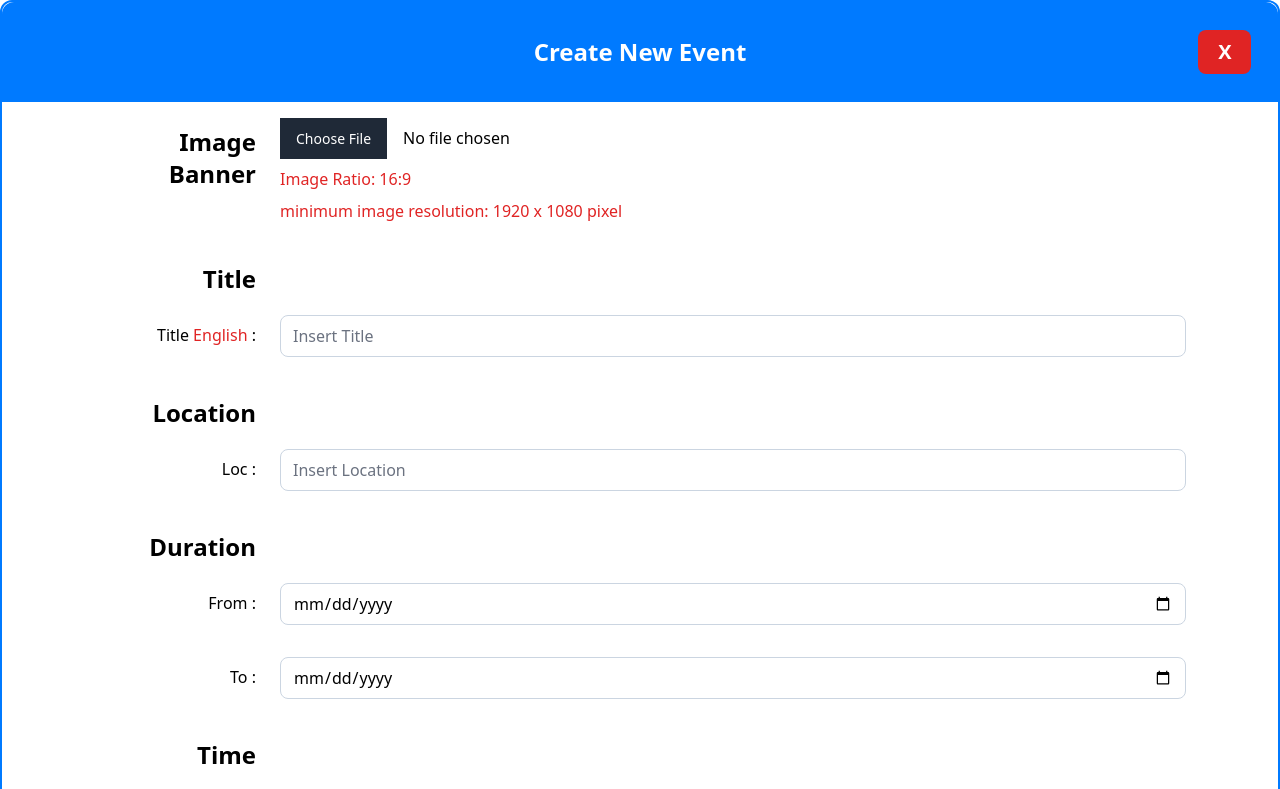
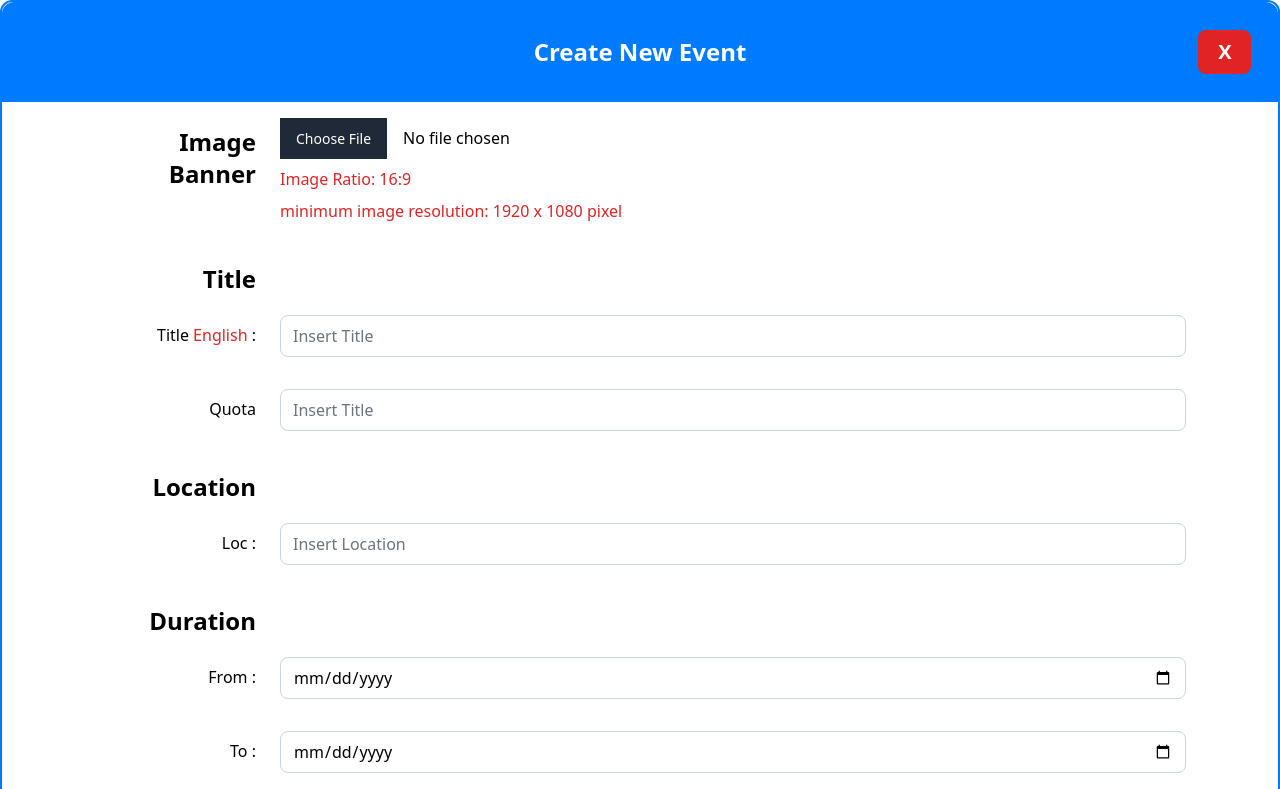
Before and after one commit to fikriymnn/askcreative, a Next.js app: page /dashboardAdmin/events/create in a window 1280 px wide. Shown: the top 789 px of the page. Built offline with nearby package versions, Linux system fonts and the light colour scheme; no server answers; sample sign-in values are in the browser's storage.

Commit message:
register event

```diff
--- a/src/app/dashboardAdmin/events/create/page.jsx
+++ b/src/app/dashboardAdmin/events/create/page.jsx
@@ -44,6 +44,7 @@ function CreateEvent() {
   const [timeFrom, setTimeFrom] = useState("");
   const [timeTo, setTimeTo] = useState("");
   const [desIng, setDesIng] = useState("");
+  const [quota, setQuota] = useState();
 
 
   const [parsedDateFrom, setParsedDateFrom] = useState("");
@@ -145,11 +146,13 @@ function CreateEvent() {
 
  const addData = async (e) => {
     e.preventDefault();
+
     var today = new Date();
     var date = today.getDate() + " " + format(today, "MMMM yyyy");
-    const docRef = await addDoc(collection(db, "events"), {
+     const numericalQuota = Number(quota);
+    // Add full data to the 'events' collection
+    const eventDocRef = await addDoc(collection(db, "events"), {
         titleEnglish: titleIng,
-
         durationFrom: parsedDateFrom,
         durationTo: parsedDateTo,
         durationFromValue: durationFrom,
@@ -157,14 +160,36 @@ function CreateEvent() {
         timeFrom: timeFrom,
         timeTo: timeTo,
         descriptionEnglish: desIng,
-
         createdAt: today,
         img: downloadURL,
         date: date,
         content: data,
         location: location,
         feeRupiah: feeRupiah,
+        quota:numericalQuota,
+    });
 
+    // Add subset data to the 'galleries' collection
+    const galleryDocRef = await addDoc(collection(db, "galleries"), {
+        title: titleIng,  // Assuming titleEnglish should be used for galleries too
+        img: downloadURL,
+        date: date,
+    });
+
+    alert("success");
+};
+
+
+
+  const addGallery = async (e) => {
+    e.preventDefault();
+    var today = new Date();
+    var date = today.getDate() + " " + format(today, "MMMM yyyy");
+    const docRef = await addDoc(collection(db, "galleries"), {
+      titleEnglish: titleIng,
+      createdAt: today,
+      img: downloadURL,
+      date: date,
     });
 
     alert("success");
@@ -343,6 +368,23 @@ function CreateEvent() {
                 <input
                   onChange={(e) => setTitleIng(e.target.value)}
                   type="text"
+                  required
+                  placeholder="Insert Title"
+                  color=" bg-transparent"
+                  className=" rounded-lg w-full border-slate-300 "
+                />
+              </div>
+            </div>
+            <div className=" flex py-1 px-20 ">
+              <div className=" w-2/12 text-end p-3 py-5">
+                <p>
+                  Quota
+                </p>
+              </div>
+              <div className=" w-10/12 p-3">
+                <input
+                  onChange={(e) => setQuota(e.target.value)}
+                  type="number"
                   required
                   placeholder="Insert Title"
                   color=" bg-transparent"
```
Lines whose indentation alone changed are shown as unchanged.
